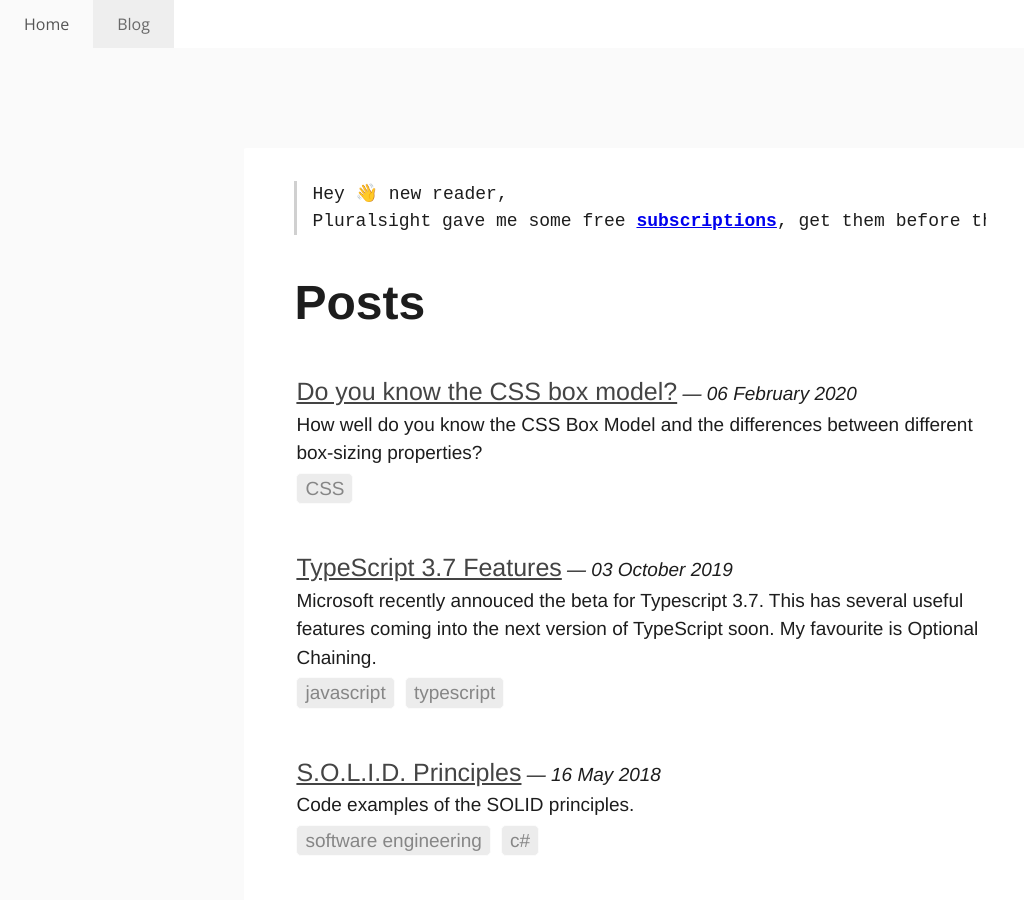
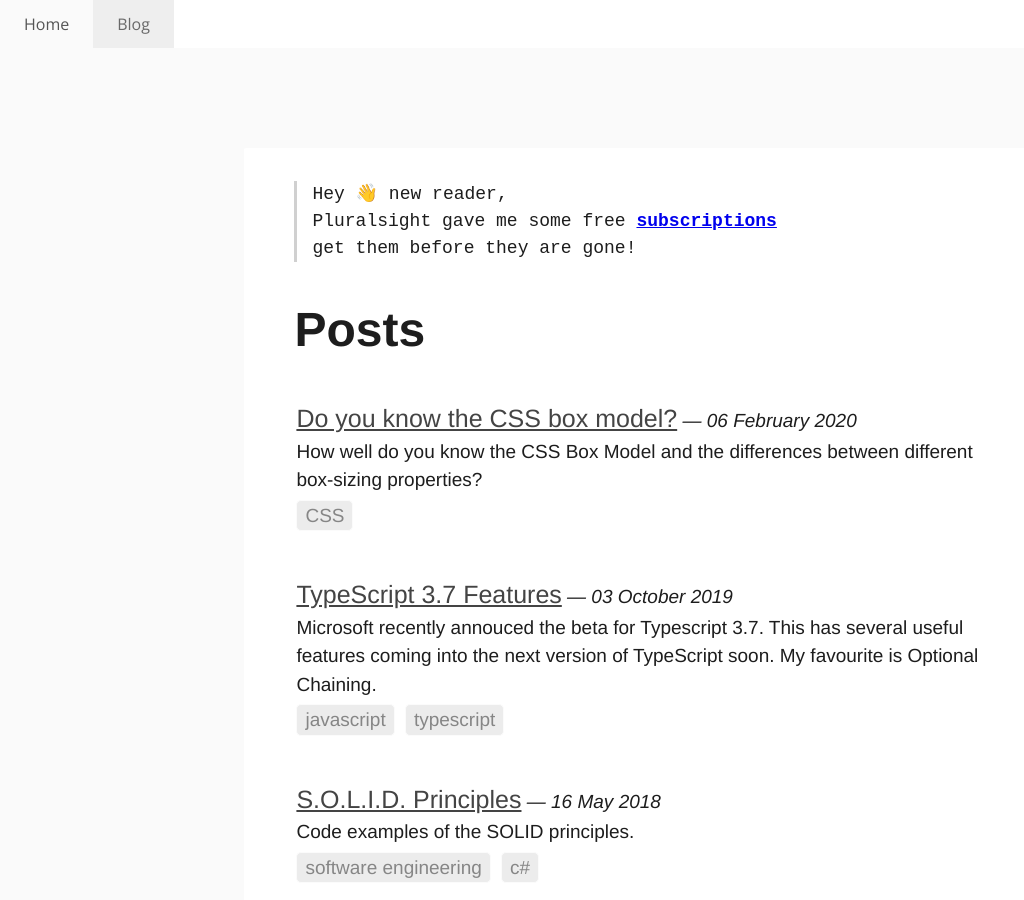
Before and after one commit to harrymt/blog, a Jekyll site: the page built from index.html, in a window 1280 px wide and 900 px high. Shown: the whole window, without its empty margins (0-1024 px from the left). Built offline with Jekyll 4.4.1, drawn with Linux system fonts in a browser that asks for light colours.

Commit message:
Update default.html

```diff
--- a/_layouts/default.html
+++ b/_layouts/default.html
@@ -11,7 +11,7 @@
 
     <div class="content">
       <div class="post">
-        <pre class="highlight pluralsight">Hey 👋 new reader,<br>Pluralsight gave me some free <h3 id="503634"><a href="https://pluralsight.pxf.io/c/2225907/503634/7490">subscriptions</a></h3><img height="0" width="0" src="//pluralsight.pxf.io/i/2225907/503634/7490" style="position:absolute;visibility:hidden;" border="0" />, get them before they are gone!</pre>
+        <pre class="highlight pluralsight">Hey 👋 new reader,<br>Pluralsight gave me some free <h3 id="503634"><a href="https://pluralsight.pxf.io/c/2225907/503634/7490">subscriptions</a></h3><img height="0" width="0" src="//pluralsight.pxf.io/i/2225907/503634/7490" style="position:absolute;visibility:hidden;" border="0" /><br>get them before they are gone!</pre>
         {{ content }}
       </div>
       {% include footer.html %}
```
